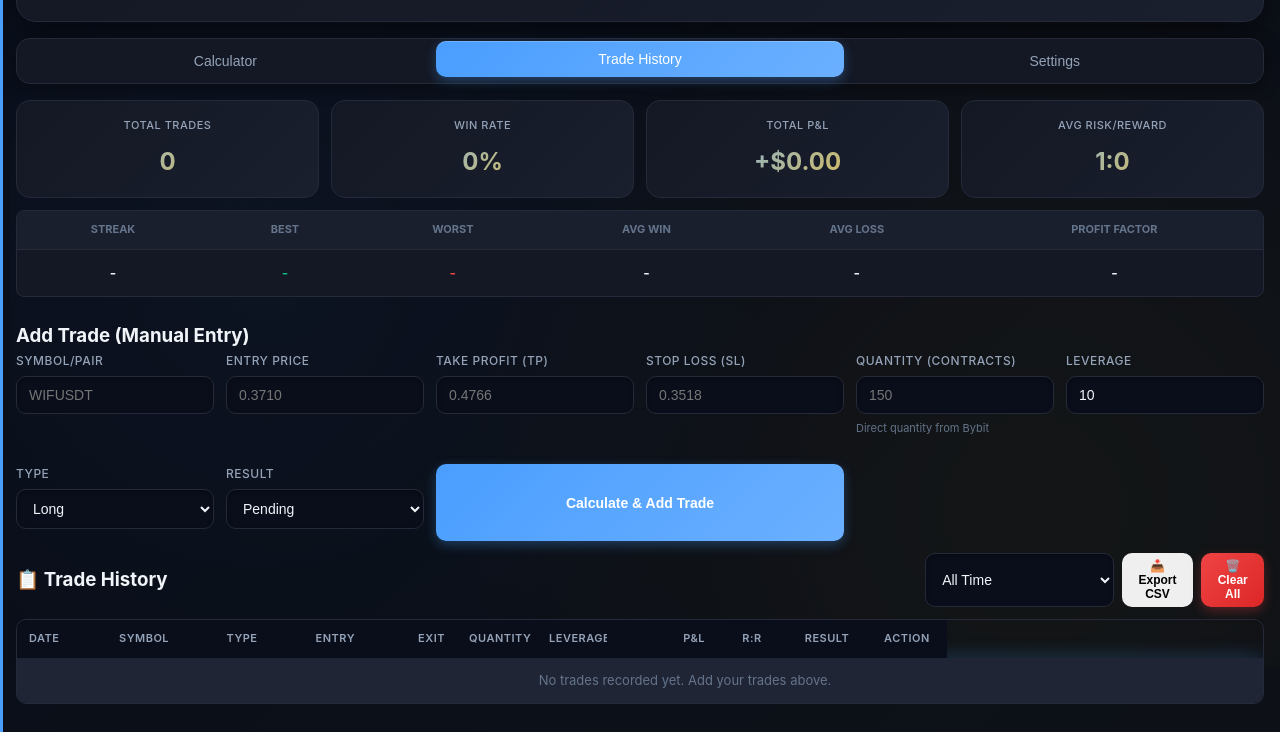
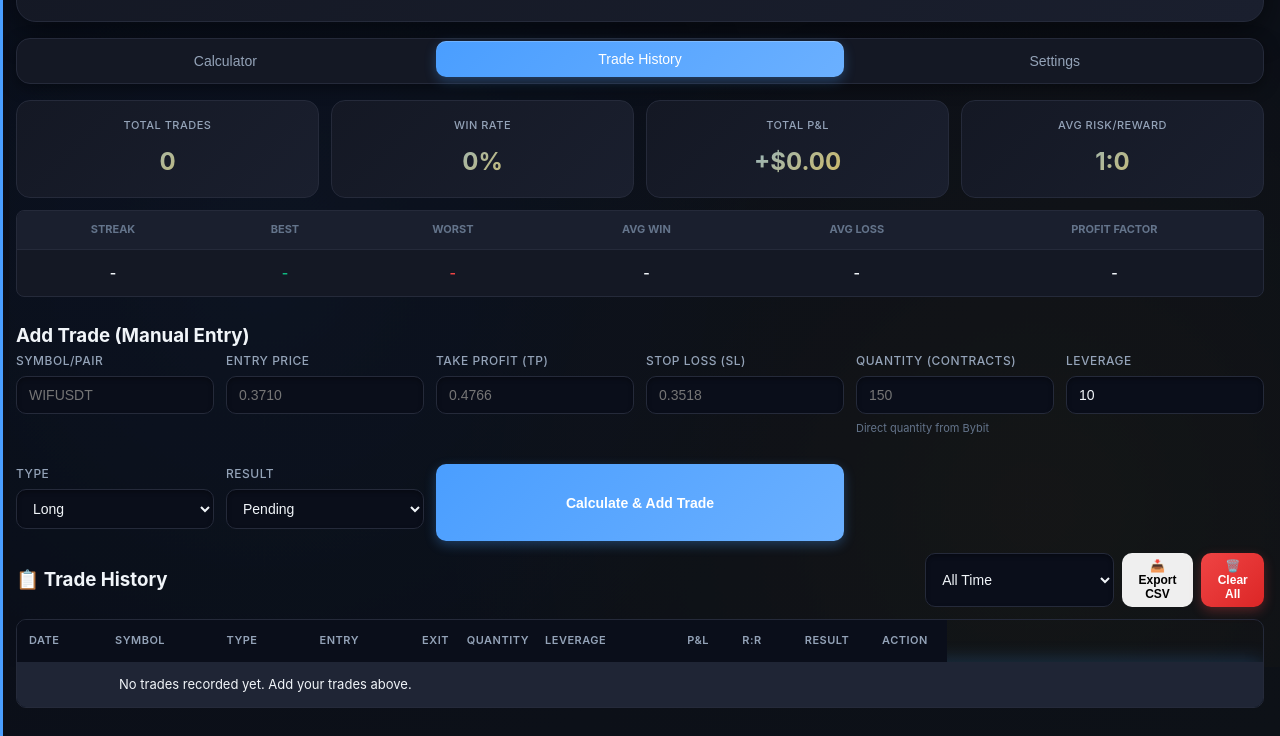
Before and after one commit to damosfxa/JurnalTrading, a plain HTML site: page index.html in a window 1280 px wide. Both pictures are taken after a click on the button "Trade History". Shown: the part 124-860 px from the top of the page. Drawn offline with Linux system fonts and the light colour scheme; no server answers.

Commit message:
Add files via upload

```diff
--- a/style.css
+++ b/style.css
@@ -555,7 +555,7 @@ input[readonly] {
 }
 
 .trade-table thead th {
-    padding: 10px 12px;
+    padding: 12px 8px;
     text-align: left;
     font-size: 11px;
     font-weight: 600;
@@ -566,36 +566,44 @@ input[readonly] {
     position: sticky;
     top: 0;
     z-index: 10;
+    vertical-align: middle;
 }
 
 /* Fixed column widths */
 .trade-table th:nth-child(1),
-.trade-table td:nth-child(1) { width: 90px; }  /* Date */
+.trade-table td:nth-child(1) { width: 90px !important; text-align: left !important; padding-left: 12px !important; }  /* Date */
 .trade-table th:nth-child(2),
-.trade-table td:nth-child(2) { width: 100px; } /* Symbol */
+.trade-table td:nth-child(2) { width: 100px !important; text-align: left !important; } /* Symbol */
 .trade-table th:nth-child(3),
-.trade-table td:nth-child(3) { width: 70px; }  /* Type */
+.trade-table td:nth-child(3) { width: 70px !important; text-align: center !important; }  /* Type */
 .trade-table th:nth-child(4),
-.trade-table td:nth-child(4) { width: 90px; }  /* Entry */
+.trade-table td:nth-child(4) { width: 90px !important; text-align: right !important; }  /* Entry */
 .trade-table th:nth-child(5),
-.trade-table td:nth-child(5) { width: 90px; }  /* Exit */
+.trade-table td:nth-child(5) { width: 90px !important; text-align: right !important; }  /* Exit */
 .trade-table th:nth-child(6),
-.trade-table td:nth-child(6) { width: 80px; }  /* Quantity */
+.trade-table td:nth-child(6) { width: 80px !important; text-align: right !important; }  /* Quantity */
 .trade-table th:nth-child(7),
-.trade-table td:nth-child(7) { width: 70px; }  /* Leverage */
+.trade-table td:nth-child(7) { width: 70px !important; text-align: center !important; }  /* Leverage */
 .trade-table th:nth-child(8),
-.trade-table td:nth-child(8) { width: 110px; } /* P&L */
+.trade-table td:nth-child(8) { width: 110px !important; text-align: right !important; } /* P&L */
 .trade-table th:nth-child(9),
-.trade-table td:nth-child(9) { width: 70px; }  /* R:R */
+.trade-table td:nth-child(9) { width: 70px !important; text-align: center !important; }  /* R:R */
 .trade-table th:nth-child(10),
-.trade-table td:nth-child(10) { width: 80px; } /* Result */
+.trade-table td:nth-child(10) { width: 80px !important; text-align: center !important; } /* Result */
 .trade-table th:nth-child(11),
-.trade-table td:nth-child(11) { width: 80px; } /* Action */
+.trade-table td:nth-child(11) { width: 80px !important; text-align: center !important; padding-right: 12px !important; } /* Action */
 
 .trade-table tbody tr {
     background: var(--bg-secondary);
     transition: all 0.3s cubic-bezier(0.4, 0, 0.2, 1);
     border-bottom: 1px solid var(--border);
+}
+
+.trade-table tbody td {
+    padding: 12px 8px;
+    font-size: 13px;
+    color: var(--text-primary);
+    vertical-align: middle;
 }
 
 .trade-table tbody tr::before {
```
